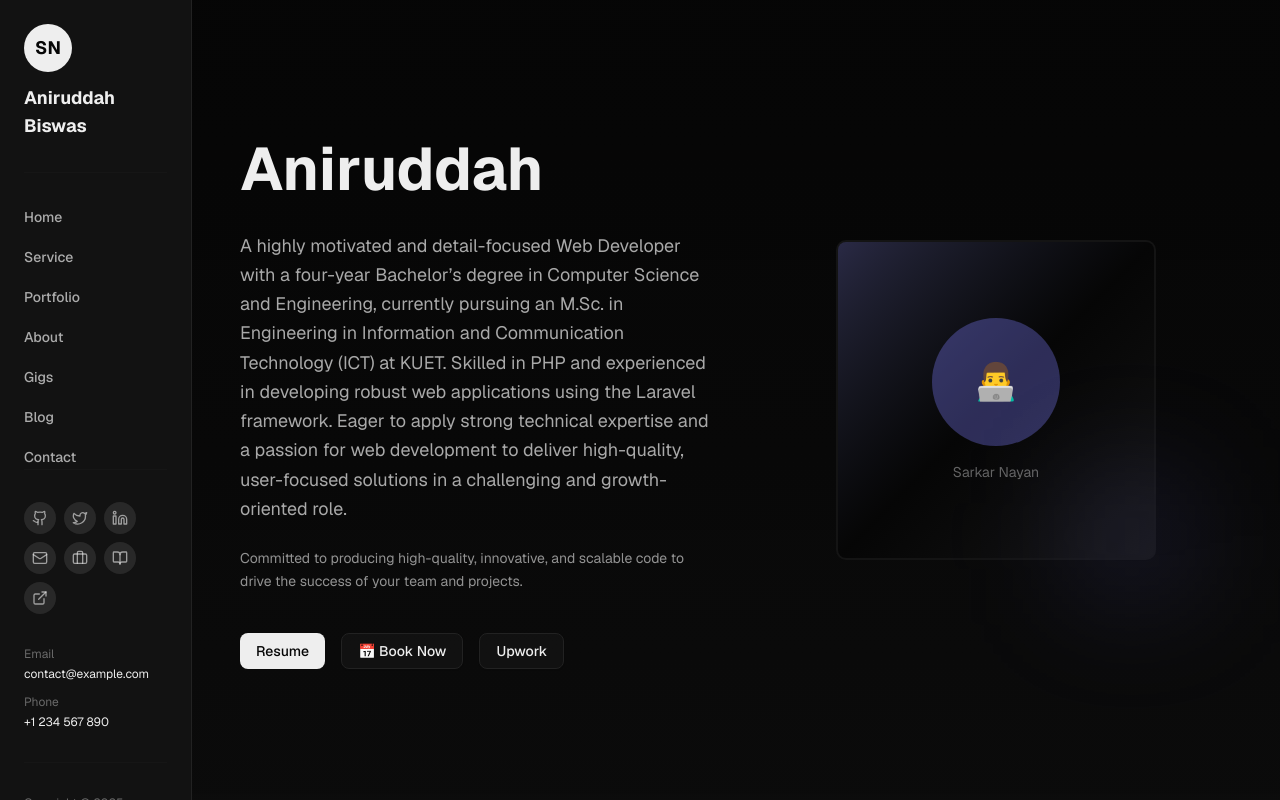
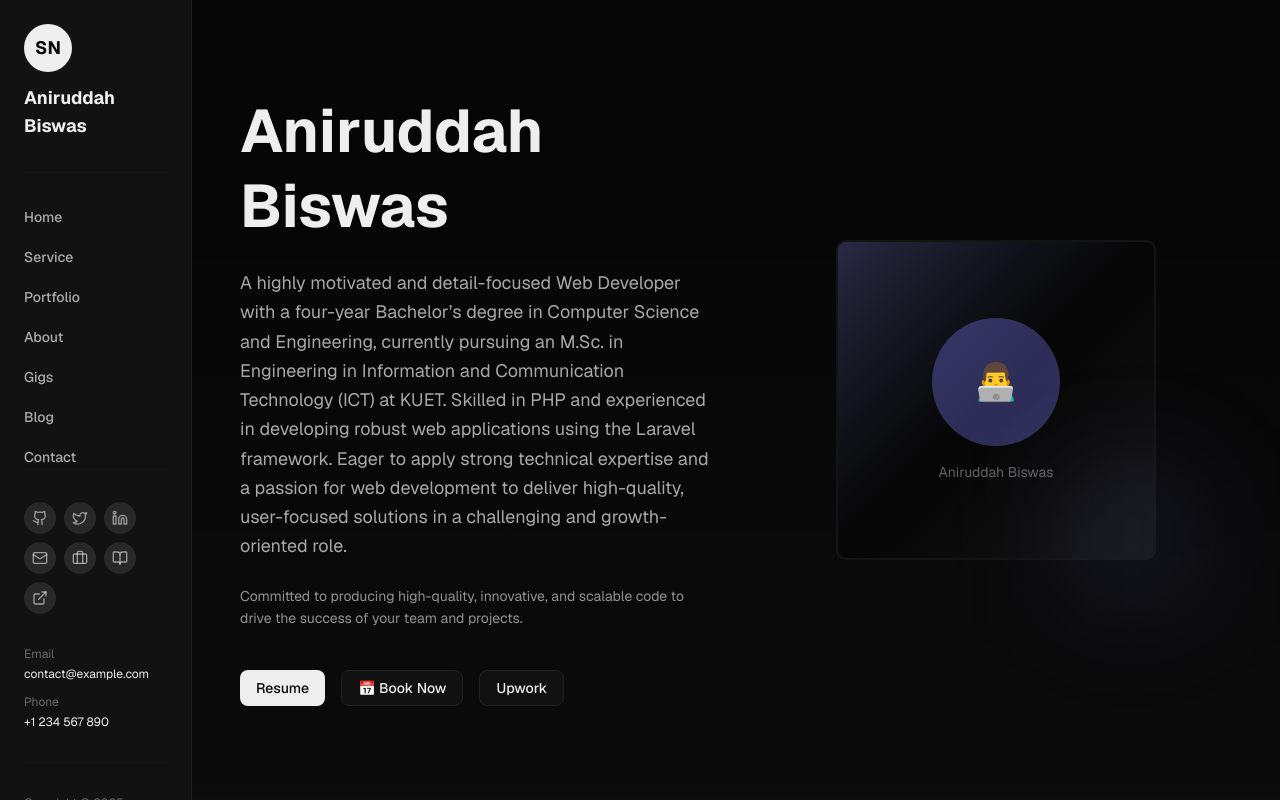
Before and after one commit to Aniruddah-Antu/my_portfolio, a Next.js app: page / in a window 1280 px wide. Built offline with nearby package versions, Linux system fonts and the light colour scheme.

Commit message:
update again

```diff
--- a/components/hero.tsx
+++ b/components/hero.tsx
@@ -33,7 +33,7 @@ export function Hero() {
                   <div className="w-32 h-32 rounded-full bg-accent/30 mx-auto mb-4 flex items-center justify-center">
                     <span className="text-accent text-4xl">👨‍💻</span>
                   </div>
-                  <p className="text-foreground/40 text-sm">Sarkar Nayan</p>
+                  <p className="text-foreground/40 text-sm">Aniruddah Biswas</p>
                 </div>
               </div>
             </div>
@@ -43,7 +43,7 @@ export function Hero() {
 
         {/* Content */}
         <div className="space-y-6 lg:order-1">
-          <h1 className="text-5xl lg:text-6xl font-bold text-foreground leading-tight">Aniruddah</h1>
+          <h1 className="text-5xl lg:text-6xl font-bold text-foreground leading-tight">Aniruddah Biswas</h1>
 
           <p className="text-lg text-foreground/70 leading-relaxed">
           A highly motivated and detail-focused Web Developer with a four-year Bachelor’s degree in Computer Science and Engineering,
```
